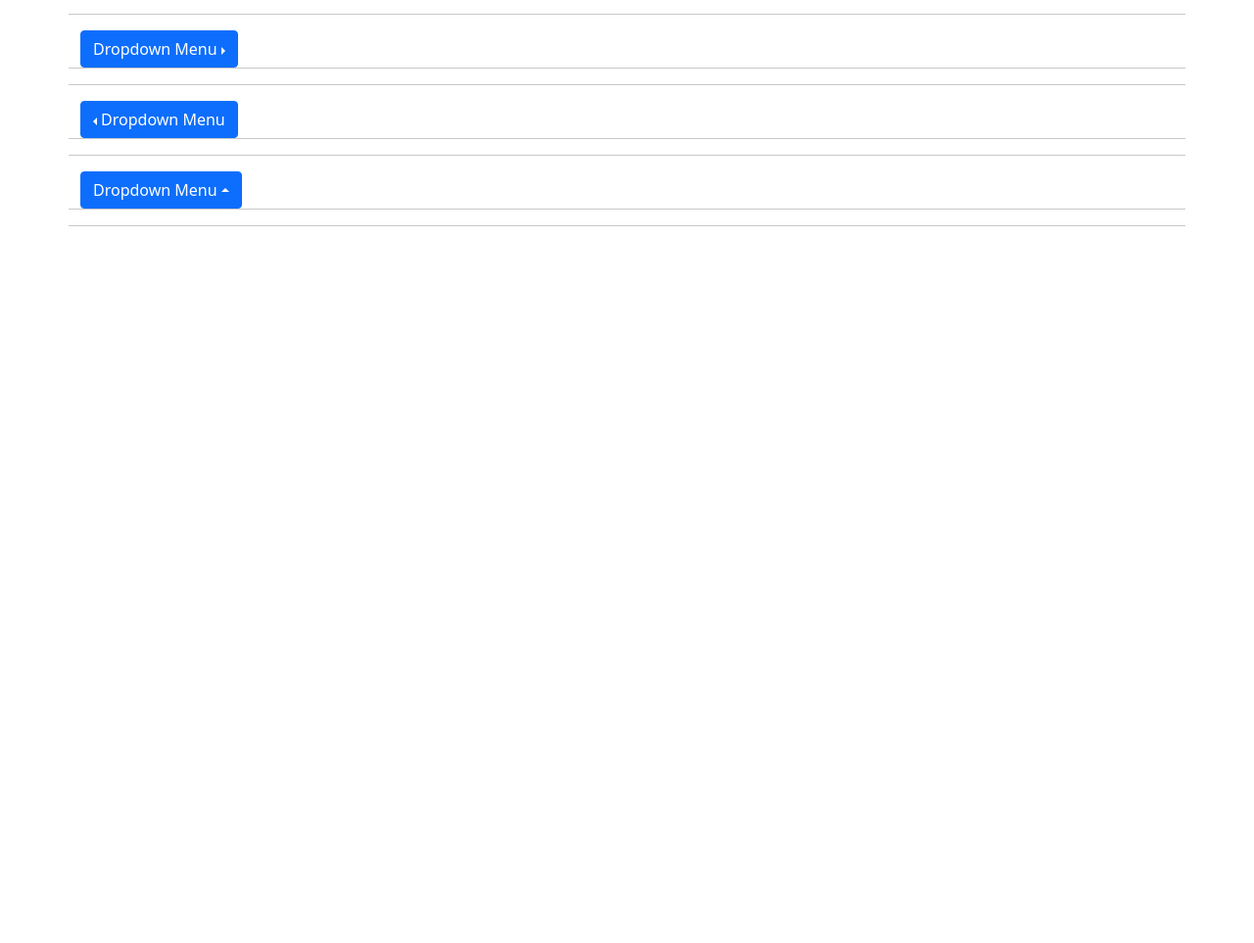
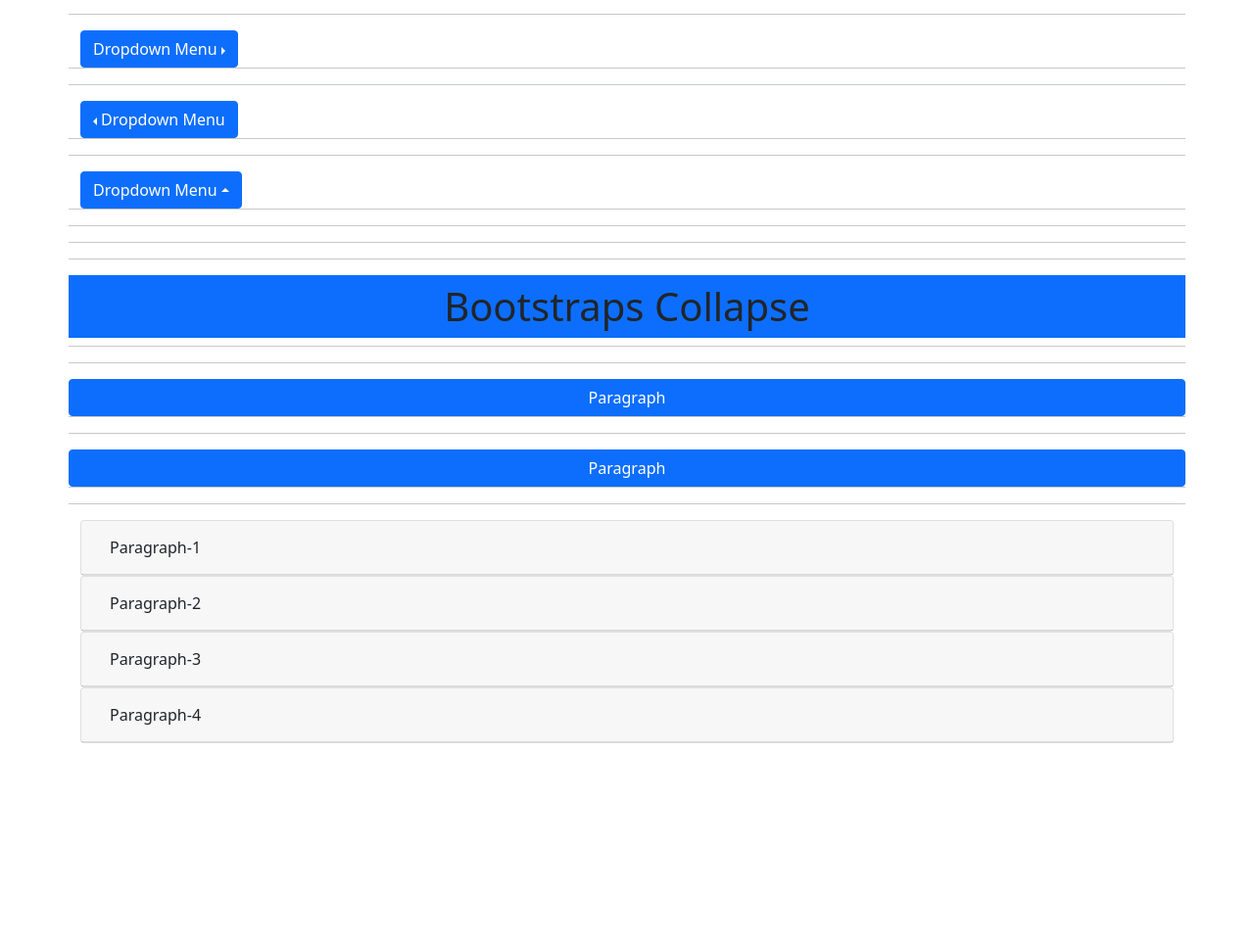
Before and after one commit to dhiman-mansi/basic-bootstrap, a plain HTML site: page index3.html in a window 1280 px wide. Shown: the part 931-1894 px from the top of the page at 98% size. Before the commit the page ends 1593 px from the top, so only its background shows below. Drawn offline with nearby package versions, Linux system fonts and the light colour scheme.

Commit message:
bootstrap cpllaspe practice

```diff
--- a/index3.html
+++ b/index3.html
@@ -158,6 +158,57 @@
              </div>
              <hr>
              <hr>
+             <hr>
+             <hr>
+             <h1 class="text-center bg-primary  p-2">Bootstraps Collapse</h1>
+             <hr>
+             <hr>
+             <button class="btn btn-primary" data-bs-toggle="collapse" data-bs-target="#test">Paragraph</button>
+             <div class="collapse" id="test">
+                <p>Lorem ipsum dolor sit amet consectetur, adipisicing elit. Dicta, ipsum dolor sit amet consectetur adipisicing elit. Aperiam, ea?10ipsum, dolor sit amet consectetur adipisicing elit. Minus magni quo maiores illo dolore soluta sequi natus, voluptates et voluptas, odio eligendi, itaque optio praesentium ipsum illum in nemo laborum!</p>
+             </div>
+             <hr>
+             <hr>
+             <button class="btn btn-primary" data-bs-toggle="collapse" data-bs-target="#test1">Paragraph</button>
+             <div class="collapse" id="test1">
+                <p>Lorem ipsum dolor sit amet consectetur, adipisicing elit. Dicta, ipsum dolor sit amet consectetur adipisicing elit. Aperiam, ea?10ipsum, dolor sit amet consectetur adipisicing elit. Minus magni quo maiores illo dolore soluta sequi natus, voluptates et voluptas, odio eligendi, itaque optio praesentium ipsum illum in nemo laborum!</p>
+             </div>
+             <hr>
+             <hr>
+             <div id="accordion">
+                <div class="card">
+                    <div class="card-header">
+                        <a class="btn" data-bs-toggle="collapse" data-bs-target="#para-1">Paragraph-1</a>
+                    </div>
+                    <div class="card-body collapse"id="para-1" data-bs-parent="#accordion">
+                        <p>Lorem ipsum dolor sit amet consectetur adipisicing elit. Iusto, voluptas! ipsum dolor sit amet consectetur, adipisicing elit. Soluta voluptates ipsam, nulla delectus nam facere rem at, nisi suscipit voluptatibus laborum quibusdam nemo sit. Totam eius unde iure quidem ut!</p>
+                    </div>
+                </div>
+                <div class="card">
+                    <div class="card-header">
+                        <a class="btn" data-bs-toggle="collapse" data-bs-target="#para-2">Paragraph-2</a>
+                    </div>
+                    <div class="card-body collapse"id="para-2" data-bs-parent="#accordion">
+                        <p>Lorem ipsum dolor sit amet consectetur adipisicing elit. Iusto, voluptas! ipsum dolor sit amet consectetur, adipisicing elit. Soluta voluptates ipsam, nulla delectus nam facere rem at, nisi suscipit voluptatibus laborum quibusdam nemo sit. Totam eius unde iure quidem ut!</p>
+                    </div>
+                </div>
+                <div class="card">
+                    <div class="card-header">
+                        <a class="btn" data-bs-toggle="collapse" data-bs-target="#para-3">Paragraph-3</a>
+                    </div>
+                    <div class="card-body collapse"id="para-3" data-bs-parent="#accordion">
+                        <p>Lorem ipsum dolor sit amet consectetur adipisicing elit. Iusto, voluptas! ipsum dolor sit amet consectetur, adipisicing elit. Soluta voluptates ipsam, nulla delectus nam facere rem at, nisi suscipit voluptatibus laborum quibusdam nemo sit. Totam eius unde iure quidem ut!</p>
+                    </div>
+                </div>
+                <div class="card">
+                    <div class="card-header">
+                        <a class="btn" data-bs-toggle="collapse" data-bs-target="#para-4">Paragraph-4</a>
+                    </div>
+                    <div class="card-body collapse"id="para-4" data-bs-parent="#accordion">
+                        <p>Lorem ipsum dolor sit amet consectetur adipisicing elit. Iusto, voluptas! ipsum dolor sit amet consectetur, adipisicing elit. Soluta voluptates ipsam, nulla delectus nam facere rem at, nisi suscipit voluptatibus laborum quibusdam nemo sit. Totam eius unde iure quidem ut!</p>
+                    </div>
+                </div>
+             </div>
              <br><br><br><br><br><br><br><br><br><br><br><br><br><br><br><br><br><br>
         </div>
         <script src="https://cdn.jsdelivr.net/npm/bootstrap@5.0.2/dist/js/bootstrap.bundle.min.js" integrity="sha384-MrcW6ZMFYlzcLA8Nl+NtUVF0sA7MsXsP1UyJoMp4YLEuNSfAP+JcXn/tWtIaxVXM" crossorigin="anonymous"></script>
```
